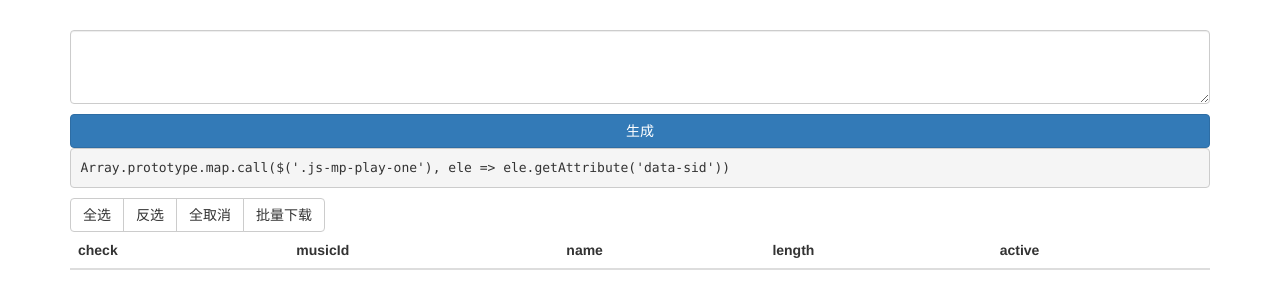
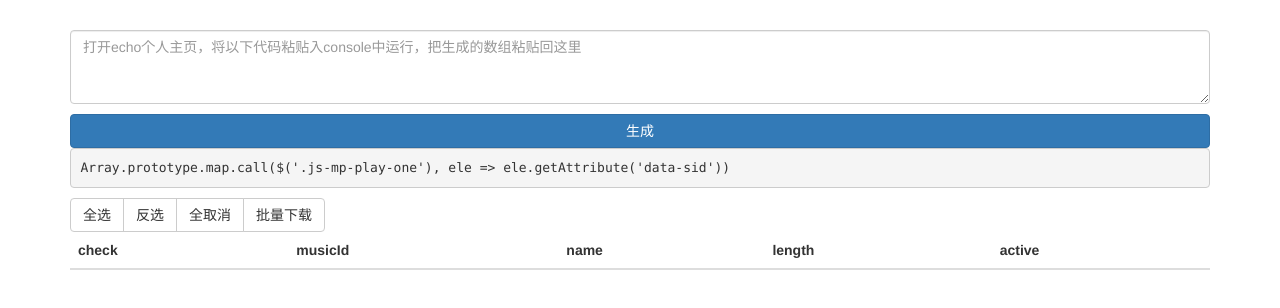
Before and after one commit to Flandre/echo-download, a website: page index.html in a window 1280 px wide. Drawn offline with nearby package versions, Linux system fonts and the light colour scheme.

Commit message:
add placeholder

```diff
--- a/index.html
+++ b/index.html
@@ -19,7 +19,7 @@
 </head>
 <body>
 <div class="container main">
-  <textarea class="form-control" rows="3" id="ipt"></textarea>
+  <textarea class="form-control" rows="3" id="ipt" placeholder="打开echo个人主页，将以下代码粘贴入console中运行，把生成的数组粘贴回这里"></textarea>
   <a href="javascript:;" id="btn" class="btn btn-block btn-primary">生成</a>
   <pre>Array.prototype.map.call($('.js-mp-play-one'), ele => ele.getAttribute('data-sid'))</pre>
   <div class="btn-group" role="group" aria-label="Basic example">
```
